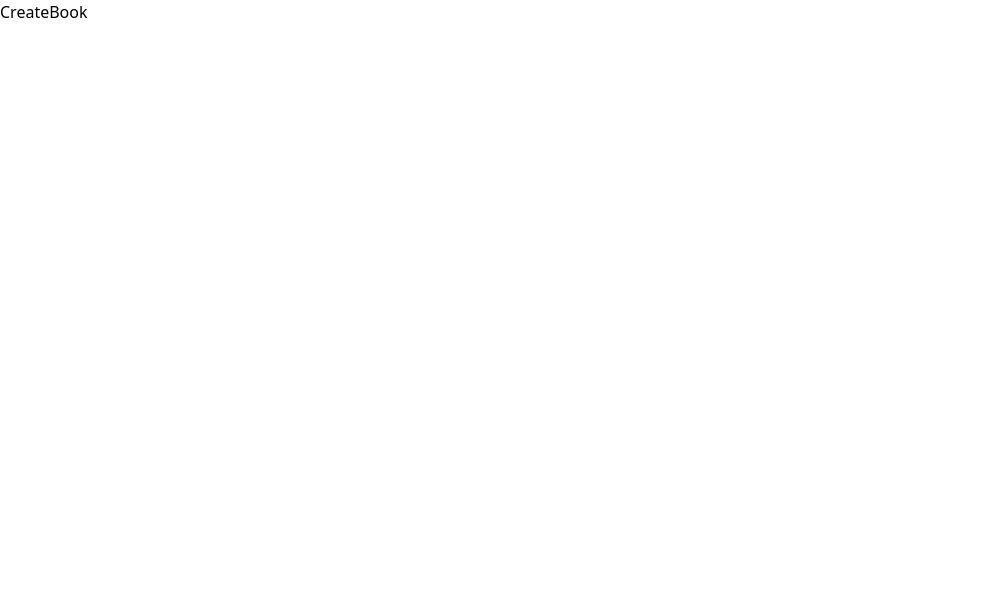
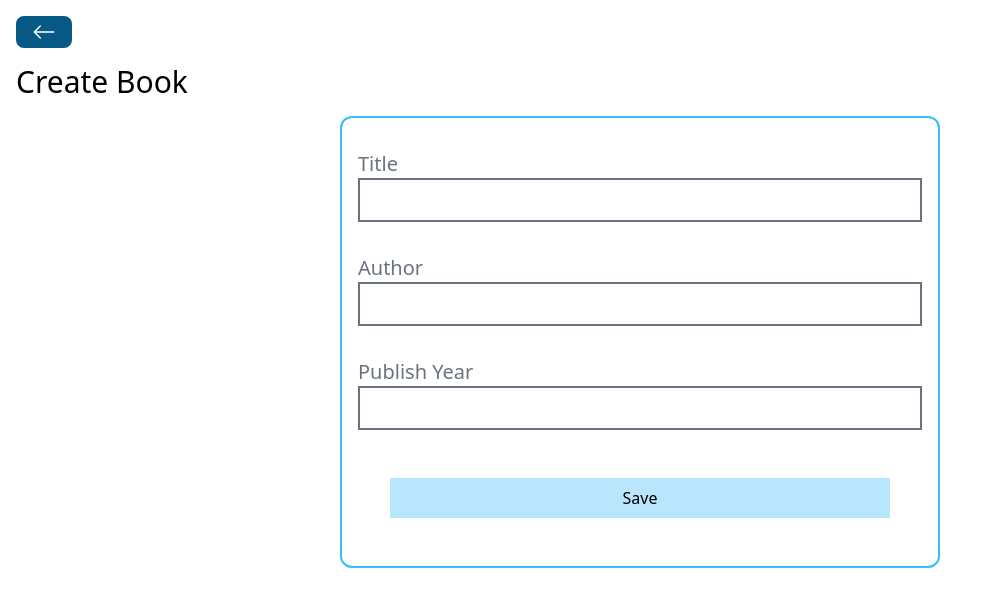
Before and after one commit to Mapelsun/bookstore-mern-stack-app, a React (Vite) app in the folder frontend/: page /books/create in a window 1280 px wide. Shown: the top 606 px of the page, without its empty margins (0-1002 px from the left). Built offline with nearby package versions, Linux system fonts and the light colour scheme.

Commit message:
feat: create book ui & api call

```diff
--- a/frontend/src/pages/CreateBook.jsx
+++ b/frontend/src/pages/CreateBook.jsx
@@ -1,6 +1,83 @@
+import { useState } from 'react'
+import BackButton from '../components/BackButton'
+import Spinner from '../components/Spinner'
+import axios from 'axios'
+import { useNavigate } from 'react-router-dom'
+
 const CreateBook = () => {
+  const [title, setTitle] = useState('')
+  const [author, setAuthor] = useState('')
+  const [publishYear, setPublishYear] = useState('')
+  const [loading, setLoading] = useState(false)
+  const navigate = useNavigate()
+
+  const handleSaveBook = () => {
+    const data = {
+      title,
+      author,
+      publishYear,
+    }
+    setLoading(true)
+    axios
+      .post('http://localhost:5555/books', data)
+      .then(() => {
+        setLoading(false)
+        navigate('/')
+      })
+      .catch((error) => {
+        setLoading(false)
+        alert('An error happened. Please check console')
+        console.log(error)
+      })
+  }
+
   return (
-    <div>CreateBook</div>
+    <div className='p-4'>
+      <BackButton />
+      <h1 className='text-3xl my-4'>Create Book</h1>
+      {loading ? <Spinner /> : ''}
+      <div className='flex flex-col border-2 border-sky-400 rounded-xl w-[600px] p-4 mx-auto'>
+        <div className='my-4'>
+          <label htmlFor='title' className='text-xl mr-4 text-gray-500'>
+            Title
+          </label>
+          <input
+            type='text'
+            id='title'
+            value={title}
+            onChange={(e) => setTitle(e.target.value)}
+            className='border-2 border-gray-500 px-4 py-2 w-full'
+          />
+        </div>
+        <div className='my-4'>
+          <label htmlFor='author' className='text-xl mr-4 text-gray-500'>
+            Author
+          </label>
+          <input
+            type='text'
+            id='author'
+            value={author}
+            onChange={(e) => setAuthor(e.target.value)}
+            className='border-2 border-gray-500 px-4 py-2 w-full'
+          />
+        </div>
+        <div className='my-4'>
+          <label htmlFor='publishYear' className='text-xl mr-4 text-gray-500'>
+            Publish Year
+          </label>
+          <input
+            type='number'
+            id='publishYear'
+            value={publishYear}
+            onChange={(e) => setPublishYear(e.target.value)}
+            className='border-2 border-gray-500 px-4 py-2 w-full'
+          />
+        </div>
+        <button className='p-2 bg-sky-200 m-8' onClick={handleSaveBook}>
+          Save
+        </button>
+      </div>
+    </div>
   )
 }
 
```
